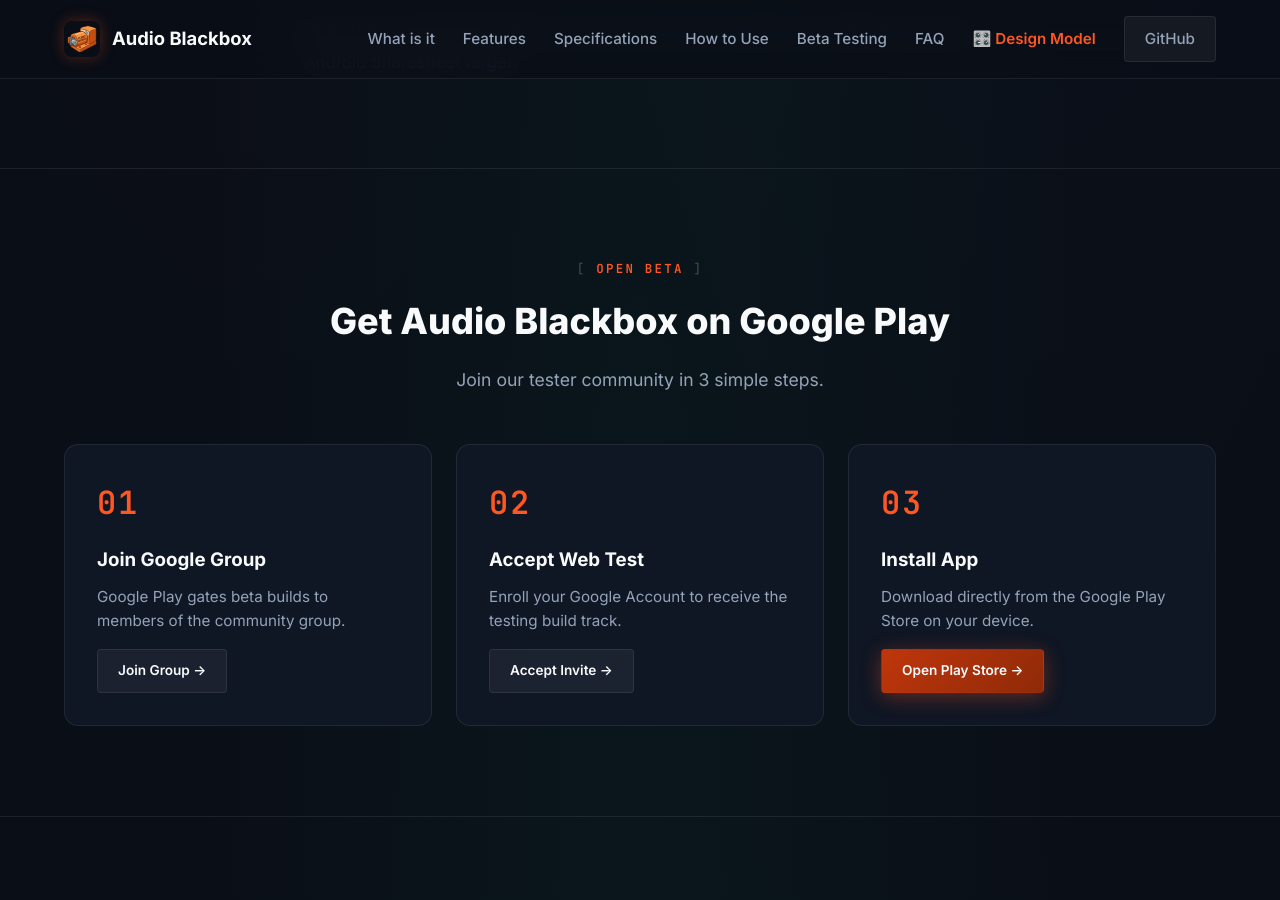
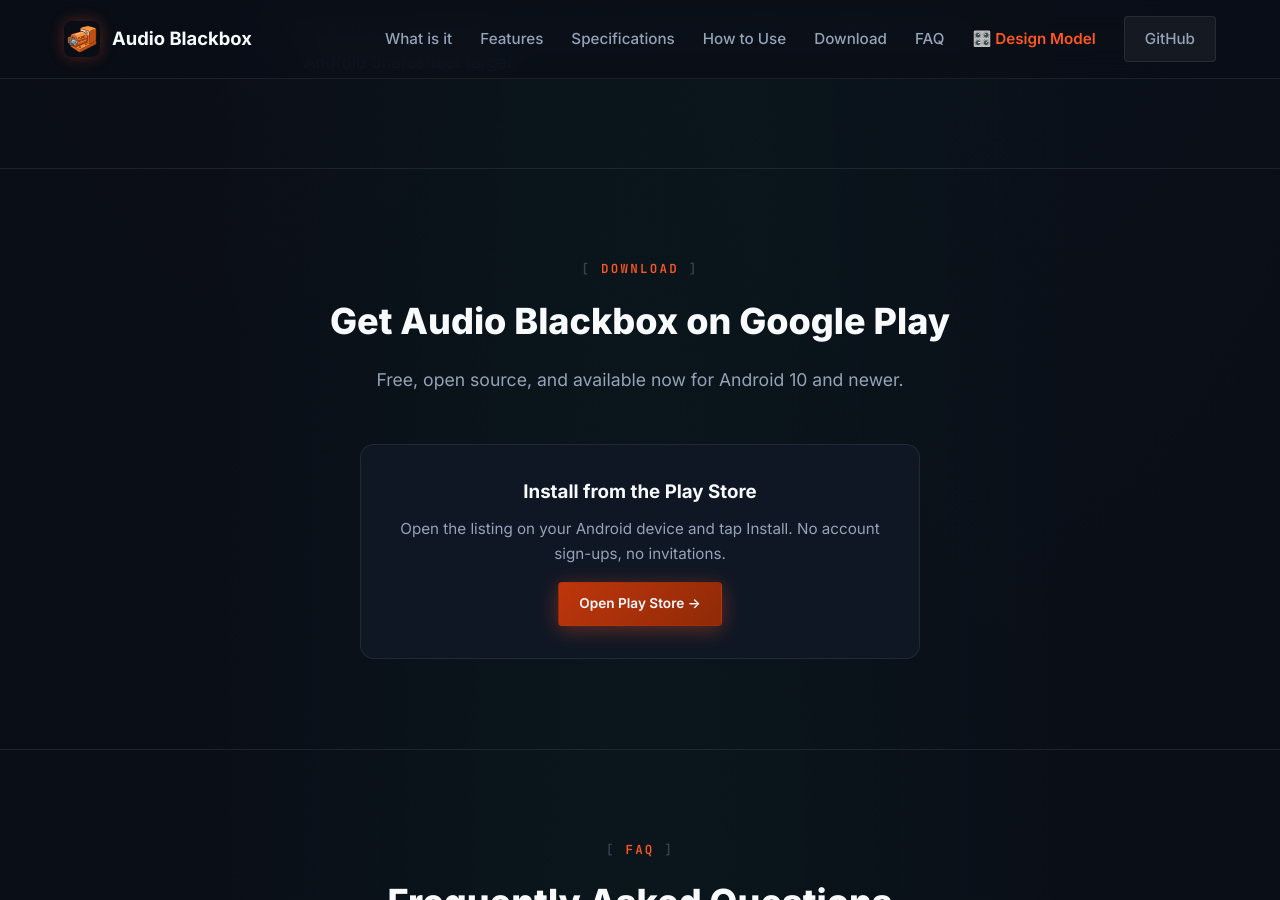
Before and after one commit to alexandre-machado/audio-blackbox, a Jekyll site: the page built from docs/index.html, in a window 1280 px wide and 900 px high, scrolled down 5578 px. Built offline with Jekyll 4.4.1, drawn with Linux system fonts in a browser that asks for light colours; some of the changed text lies outside the part shown.

Commit message:
docs: public launch, drop beta onboarding and link the Play listing (#410)
Audio Blackbox is now public on Google Play. Remove the Google Group and
testing-portal onboarding from the README, the hotsite (hero CTA, nav,
the three-step section, FAQ text and its JSON-LD twin) and the design
prototype nav. Every download CTA now points at
https://play.google.com/store/apps/details?id=cc.machado.audioblackbox,
and the #beta anchor is replaced by #download on both pages.

Refs #410

Co-Authored-By: Claude Opus 5.5 <noreply@anthropic.com>

```diff
--- a/docs/design/index.html
+++ b/docs/design/index.html
@@ -1138,7 +1138,7 @@
         <li><a href="../#features">Features</a></li>
         <li><a href="../#specs">Specifications</a></li>
         <li><a href="../#how-to-use">How to Use</a></li>
-        <li><a href="../#beta">Beta Testing</a></li>
+        <li><a href="../#download">Download</a></li>
         <li><a href="../#faq">FAQ</a></li>
         <li><a href="./" aria-current="page" style="color:var(--color-flight-orange); font-weight:600;">🎛️ Design Model</a></li>
         <li><a href="https://github.com/alexandre-machado/audio-blackbox" target="_blank" rel="noopener noreferrer" class="btn btn-secondary">GitHub</a></li>
--- a/docs/index.html
+++ b/docs/index.html
@@ -105,7 +105,7 @@
         "name": "How do I get Audio Blackbox?",
         "acceptedAnswer": {
           "@type": "Answer",
-          "text": "The app is currently in open beta on Google Play, gated by a Google Group. Join the group, accept the web test invitation Google Play sends to your account, then install from the Play Store on your device. Links for all three steps are in the Open Beta section of this page."
+          "text": "Audio Blackbox is free on Google Play. Open its Play Store listing on your Android device and tap Install; the link is in the Download section of this page."
         }
       },
       {
@@ -1036,7 +1036,7 @@
         <li><a href="#features">Features</a></li>
         <li><a href="#specs">Specifications</a></li>
         <li><a href="#how-to-use">How to Use</a></li>
-        <li><a href="#beta">Beta Testing</a></li>
+        <li><a href="#download">Download</a></li>
         <li><a href="#faq">FAQ</a></li>
         <li><a href="design/" style="color:var(--primary); font-weight:600;">🎛️ Design Model</a></li>
         <li><a href="https://github.com/alexandre-machado/audio-blackbox" target="_blank" rel="noopener noreferrer" class="btn btn-secondary">GitHub</a></li>
@@ -1058,9 +1058,9 @@
         </p>
 
         <div class="hero-actions">
-          <a href="https://groups.google.com/g/ccmachadoaudioblackbox" target="_blank" rel="noopener noreferrer" class="btn btn-primary">
+          <a href="https://play.google.com/store/apps/details?id=cc.machado.audioblackbox" target="_blank" rel="noopener noreferrer" class="btn btn-primary">
             <svg width="20" height="20" viewBox="0 0 24 24" fill="currentColor"><path d="M3.609 1.814L13.792 12 3.61 22.186a2.008 2.008 0 0 1-.61-1.425V3.24c0-.547.22-1.044.609-1.426zm11.602 11.602l2.392 2.392-12.79 7.382 10.398-9.774zm0-2.832L4.813 0.81l12.79 7.383-2.392 2.391zm1.414 1.416l3.528 2.037c.854.493.854 1.302 0 1.795l-3.528 2.037-2.122-2.122 2.122-2.122l-.001-.025z"/></svg>
-            Join Beta Group
+            Get it on Google Play
           </a>
           <a href="design/" class="btn btn-secondary" style="border-color:var(--primary-glow); color:var(--primary-light);">
             <svg width="18" height="18" viewBox="0 0 24 24" fill="none" stroke="currentColor" stroke-width="2"><path d="M12 20V10M18 20V4M6 20v-4"/></svg>
@@ -1310,36 +1310,19 @@
     </div>
   </section>
 
-  <!-- Beta Onboarding -->
-  <section id="beta">
+  <!-- Download -->
+  <section id="download">
     <div class="container">
       <div class="section-header">
-        <span class="section-tag">Open Beta</span>
+        <span class="section-tag">Download</span>
         <h2 class="section-title">Get Audio Blackbox on Google Play</h2>
-        <p class="section-desc">Join our tester community in 3 simple steps.</p>
-      </div>
-
-      <div class="steps-grid">
-        <div class="step-card">
-          <div class="step-number">01</div>
-          <h3 style="margin-bottom:10px; color:var(--text-main);">Join Google Group</h3>
-          <p style="color:var(--text-muted); font-size:0.95rem; margin-bottom:16px;">Google Play gates beta builds to members of the community group.</p>
-          <a href="https://groups.google.com/g/ccmachadoaudioblackbox" target="_blank" rel="noopener noreferrer" class="btn btn-secondary" style="font-size:0.85rem;">Join Group &rarr;</a>
-        </div>
-
-        <div class="step-card">
-          <div class="step-number">02</div>
-          <h3 style="margin-bottom:10px; color:var(--text-main);">Accept Web Test</h3>
-          <p style="color:var(--text-muted); font-size:0.95rem; margin-bottom:16px;">Enroll your Google Account to receive the testing build track.</p>
-          <a href="https://play.google.com/apps/testing/cc.machado.audioblackbox" target="_blank" rel="noopener noreferrer" class="btn btn-secondary" style="font-size:0.85rem;">Accept Invite &rarr;</a>
-        </div>
-
-        <div class="step-card">
-          <div class="step-number">03</div>
-          <h3 style="margin-bottom:10px; color:var(--text-main);">Install App</h3>
-          <p style="color:var(--text-muted); font-size:0.95rem; margin-bottom:16px;">Download directly from the Google Play Store on your device.</p>
-          <a href="https://play.google.com/store/apps/details?id=cc.machado.audioblackbox" target="_blank" rel="noopener noreferrer" class="btn btn-primary" style="font-size:0.85rem;">Open Play Store &rarr;</a>
-        </div>
+        <p class="section-desc">Free, open source, and available now for Android 10 and newer.</p>
+      </div>
+
+      <div class="step-card" style="max-width:560px; margin:0 auto; text-align:center;">
+        <h3 style="margin-bottom:10px; color:var(--text-main);">Install from the Play Store</h3>
+        <p style="color:var(--text-muted); font-size:0.95rem; margin-bottom:16px;">Open the listing on your Android device and tap Install. No account sign-ups, no invitations.</p>
+        <a href="https://play.google.com/store/apps/details?id=cc.machado.audioblackbox" target="_blank" rel="noopener noreferrer" class="btn btn-primary" style="font-size:0.85rem;">Open Play Store &rarr;</a>
       </div>
     </div>
   </section>
@@ -1374,7 +1357,7 @@
         </div>
         <div style="margin-bottom:28px;">
           <h3 style="font-size:1.1rem; color:var(--text-main); margin-bottom:8px;">How do I get Audio Blackbox?</h3>
-          <p style="color:var(--text-muted); line-height:1.7;">The app is currently in open beta on Google Play, gated by a Google Group. Join the group, accept the web test invitation Google Play sends to your account, then install from the Play Store on your device. Links for all three steps are in the Open Beta section of this page.</p>
+          <p style="color:var(--text-muted); line-height:1.7;">Audio Blackbox is free on Google Play. Open its Play Store listing on your Android device and tap Install; the link is in the Download section of this page.</p>
         </div>
         <div>
           <h3 style="font-size:1.1rem; color:var(--text-main); margin-bottom:8px;">How is Audio Blackbox different from Google Recorder or a normal voice recorder app?</h3>
```
Also changed, not shown: README.md.
